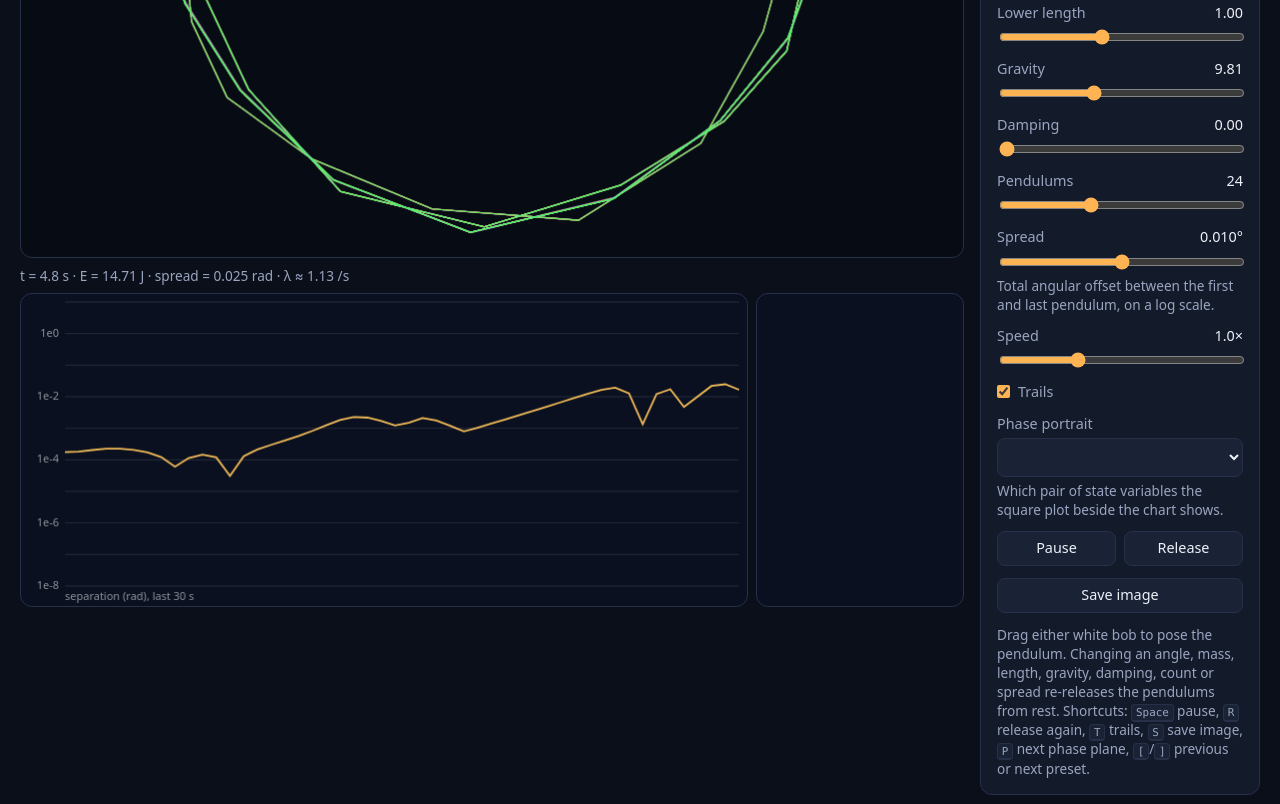
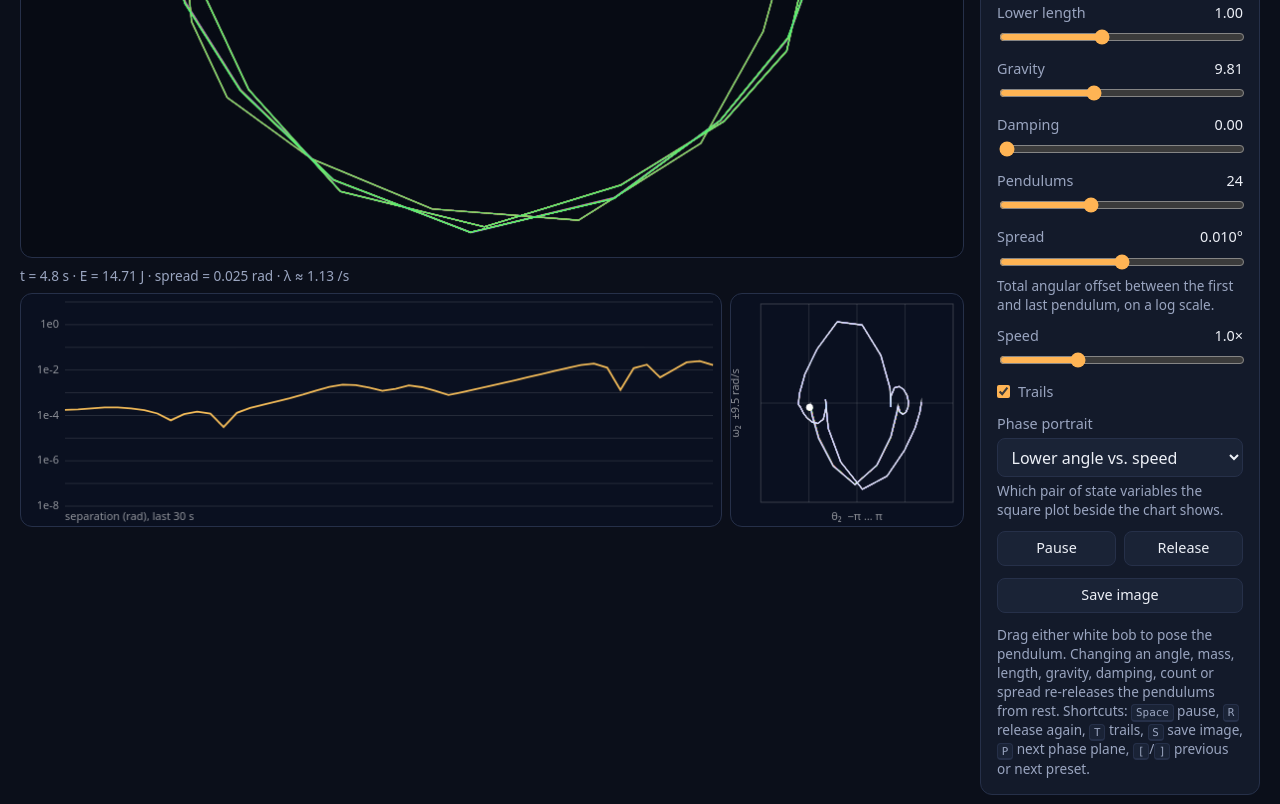
Before and after one commit to fushanbobfan/pendulab, a website with bundled scripts: page index.html in a window 1280 px wide. Shown: the part 542-1346 px from the top of the page. Built offline with nearby package versions, Linux system fonts and the light colour scheme; animation ran at ten frames a second.

Commit message:
Record phase trajectories per member, draw the portrait each frame, reset it on release, and add the plane selector and P shortcut

```diff
--- a/src/main.js
+++ b/src/main.js
@@ -7,18 +7,22 @@ import {
   estimateLyapunov,
 } from './ensemble.js';
 import { PRESETS, DEFAULT_PRESET_ID, getPreset } from './presets.js';
-import { Trail, drawStage, drawChart } from './render.js';
+import { Trail, drawStage, drawChart, drawPhase } from './render.js';
+import { PHASE_PLANES, DEFAULT_PLANE_ID, getPlane, phasePoint, growExtent, initialExtent } from './phase.js';
 import { stageGeometry, pickBob, dragAngles } from './interaction.js';
 
 const $ = (id) => document.getElementById(id);
 const stage = $('stage');
 const chart = $('chart');
+const phase = $('phase');
 const ctx = stage.getContext('2d');
 const chartCtx = chart.getContext('2d');
+const phaseCtx = phase.getContext('2d');
 
 const DT = 1 / 240; // physics substep in seconds
 const MAX_FRAME = 0.1; // clamp long frames so a background tab does not explode
 const TRAIL_LENGTH = 500;
+const PHASE_LENGTH = 1200;
 const LOG_INTERVAL = 1 / 30;
 
 const controls = {
@@ -36,6 +40,7 @@ const controls = {
   spread: $('spread'),
   speed: $('speed'),
   trails: $('trails'),
+  phasePlane: $('phase-plane'),
   pause: $('pause'),
   release: $('release'),
   save: $('save'),
@@ -66,6 +71,9 @@ const sim = {
   states: [],
   params: null,
   trails: [],
+  phaseTrails: [],
+  plane: getPlane(DEFAULT_PLANE_ID),
+  extent: initialExtent(getPlane(DEFAULT_PLANE_ID)),
   log: new DivergenceLog(4000),
   time: 0,
   sinceLog: 0,
@@ -112,6 +120,7 @@ function release() {
   sim.params = readParams();
   sim.states = createEnsemble(base, count, readSpread());
   sim.trails = Array.from({ length: count }, () => new Trail(TRAIL_LENGTH));
+  resetPhase();
   sim.log.clear();
   sim.time = 0;
   sim.sinceLog = 0;
@@ -125,7 +134,29 @@ function recordTrails() {
   for (let i = 0; i < sim.states.length; i++) {
     const p = positions(sim.states[i], sim.params);
     sim.trails[i].push(p.x2, p.y2);
+    const q = phasePoint(sim.states[i], sim.plane);
+    sim.phaseTrails[i].push(q.x, q.y);
   }
+  sim.extent = growExtent(sim.extent, sim.plane, sim.states);
+}
+
+/** Forget the phase trajectories and let the velocity axis start small again. */
+function resetPhase() {
+  sim.phaseTrails = Array.from({ length: sim.states.length }, () => new Trail(PHASE_LENGTH));
+  sim.extent = initialExtent(sim.plane);
+}
+
+function setPlane(id) {
+  sim.plane = getPlane(id);
+  controls.phasePlane.value = sim.plane.id;
+  resetPhase();
+  recordTrails();
+  draw();
+}
+
+function stepPlane(delta) {
+  const idx = PHASE_PLANES.findIndex((p) => p.id === sim.plane.id);
+  setPlane(PHASE_PLANES[(idx + delta + PHASE_PLANES.length) % PHASE_PLANES.length].id);
 }
 
 function applyPreset(id) {
@@ -195,6 +226,7 @@ function updateStatus() {
 function draw() {
   drawStage(ctx, sim.states, sim.params, sim.trails, { showTrails: controls.trails.checked, pixelRatio });
   drawChart(chartCtx, sim.log, { pixelRatio });
+  drawPhase(phaseCtx, sim.states, sim.phaseTrails, sim.plane, sim.extent, { pixelRatio });
 }
 
 let statusTimer = 0;
@@ -288,6 +320,14 @@ function bind() {
     controls.preset.append(opt);
   }
   controls.preset.addEventListener('change', () => applyPreset(controls.preset.value));
+  for (const p of PHASE_PLANES) {
+    const opt = document.createElement('option');
+    opt.value = p.id;
+    opt.textContent = p.name;
+    controls.phasePlane.append(opt);
+  }
+  controls.phasePlane.value = sim.plane.id;
+  controls.phasePlane.addEventListener('change', () => setPlane(controls.phasePlane.value));
 
   const rerelease = ['theta1', 'theta2', 'm1', 'm2', 'l1', 'l2', 'gravity', 'damping', 'count', 'spread'];
   for (const key of rerelease) {
@@ -322,6 +362,10 @@ function bind() {
       case 'S':
         saveImage();
         break;
+      case 'p':
+      case 'P':
+        stepPlane(1);
+        break;
       case '[':
         stepPreset(-1);
         break;
@@ -336,12 +380,14 @@ function bind() {
 bind();
 fitCanvas(stage);
 fitCanvas(chart);
+fitCanvas(phase);
 applyPreset(DEFAULT_PRESET_ID);
 const observer = new ResizeObserver(() => {
-  const changed = fitCanvas(stage) | fitCanvas(chart);
+  const changed = fitCanvas(stage) | fitCanvas(chart) | fitCanvas(phase);
   if (changed && sim.params) draw();
 });
 observer.observe(stage);
 observer.observe(chart);
+observer.observe(phase);
 if (window.matchMedia('(prefers-reduced-motion: reduce)').matches) setPaused(true);
 requestAnimationFrame(frame);
--- a/style.css
+++ b/style.css
@@ -92,17 +92,16 @@ canvas {
   cursor: grabbing;
 }
 
+/* The chart is 3:1 and the portrait square, so a 3:1 column split gives them the same height. */
 .charts {
   display: grid;
-  grid-template-columns: minmax(0, 1fr) minmax(150px, 22%);
+  grid-template-columns: 3fr 1fr;
   gap: 0.5rem;
-  align-items: stretch;
+  align-items: start;
 }
 
 canvas.chart {
-  aspect-ratio: auto;
-  height: 100%;
-  min-height: 150px;
+  aspect-ratio: 3 / 1;
   background: #0a1020;
 }
 
```
